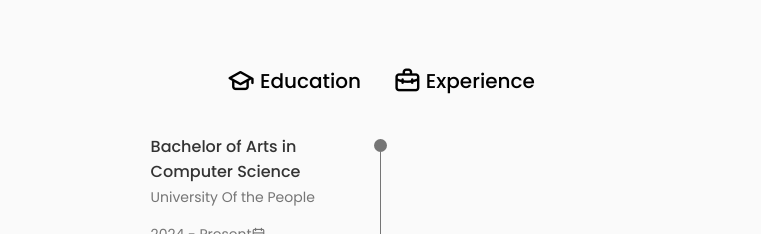
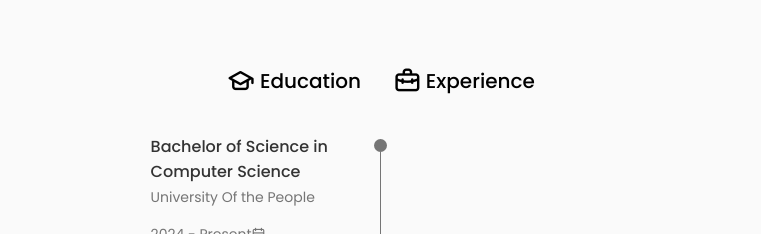
Before and after one commit to aomkhamphaung/portfolio, a React (Create React App) app: page / in a window 1280 px wide. Shown: the part 1900-2134 px from the top of the page, without its empty margins (259-1020 px from the left). Built offline with nearby package versions, Linux system fonts and the light colour scheme.

Commit message:
Update Qualification.jsx

```diff
--- a/src/components/qualification/Qualification.jsx
+++ b/src/components/qualification/Qualification.jsx
@@ -50,7 +50,7 @@ const Qualification = () => {
             <div className="qualification__data">
               <div>
                 <h3 className="qualification__title">
-                  Bachelor of Arts in Computer Science
+                  Bachelor of Science in Computer Science
                 </h3>
                 <span className="qualification__subtitle">
                   University Of the People
@@ -80,7 +80,7 @@ const Qualification = () => {
                   Arizona State University
                 </span>
                 <div className="qualification__calendar">
-                  <i className="uil uil-calendar-alt"></i> 2024 Mar - Present
+                  <i className="uil uil-calendar-alt"></i> 2024 Mar - 2024 Jul
                 </div>
               </div>
             </div>
```
